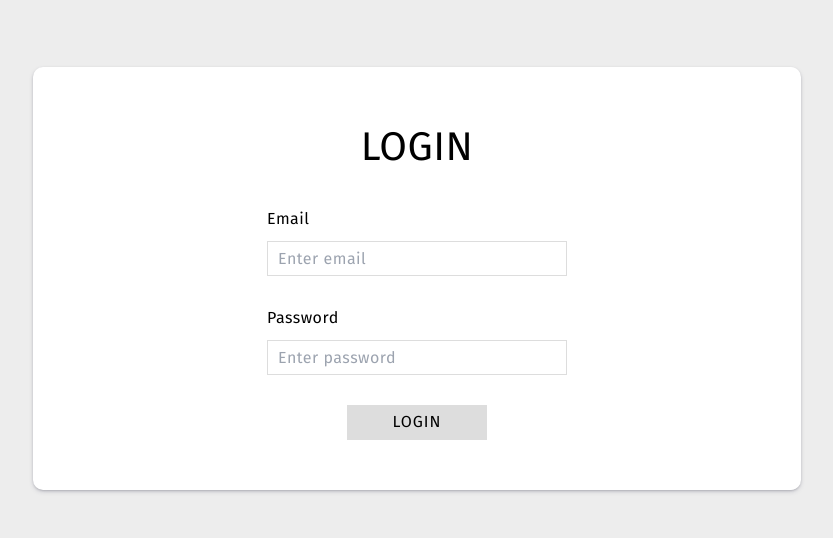
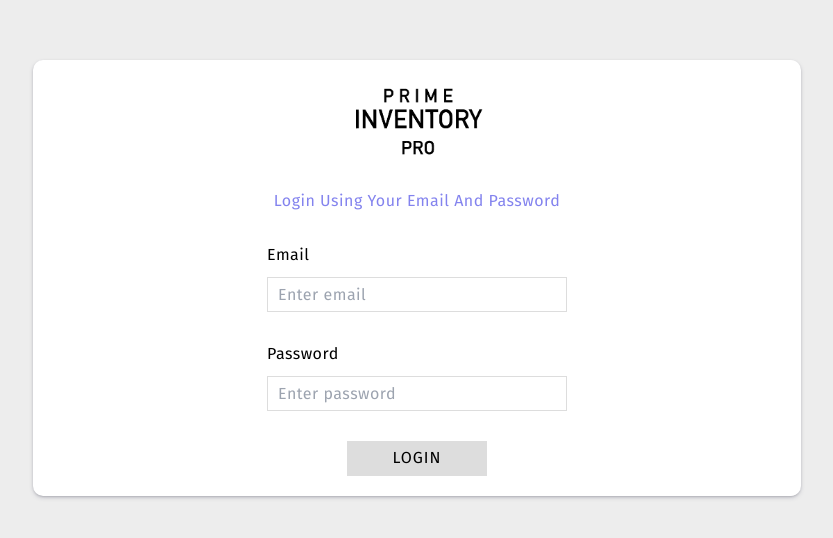
Before and after one commit to navrajkaler996/PrimeInventoryPro, a React (Vite) app in the folder client/: page /login in a window 1280 px wide. Shown: the part 122-660 px from the top of the page, without its empty margins (223-1056 px from the left). Built offline with nearby package versions, Linux system fonts and the light colour scheme; no server answers.

Commit message:
changes in login

```diff
--- a/client/src/components/Header.tsx
+++ b/client/src/components/Header.tsx
@@ -3,13 +3,24 @@ import BellIcon from "../assets/bell.png";
 import Logo from "../assets/logo.png";
 import SearchBar from "../pages/Inventory/components/SearchBar";
 import Dropdown from "./Dropdown";
-import { useSelector } from "react-redux";
+import { useDispatch, useSelector } from "react-redux";
+import { loggedInUser } from "../features/userSlice";
+import { useNavigate } from "react-router-dom";
 
 const Header: React.FC = () => {
+  const dispatch = useDispatch();
+  const navigate = useNavigate();
   const [showDropdown, setShowDropdown] = useState(false);
   const { employee_name, employee_email, employee_designation } = useSelector(
     (state: any) => state.loggedInUser
   );
+
+  const logoutClickHandler = () => {
+    dispatch(loggedInUser({}));
+    localStorage.removeItem("accessToken");
+    localStorage.removeItem("loggedInUser");
+    navigate("/login");
+  };
   return (
     <div
       id="header"
@@ -59,7 +70,7 @@ const Header: React.FC = () => {
                 <hr className="m-[1rem]" />
                 <li
                   className="mx-[2rem] pl-[.5rem] hover:cursor-pointer hover:bg-primary-1"
-                  onClick={() => alert("yes")}>
+                  onClick={logoutClickHandler}>
                   Log out
                 </li>
               </ul>
--- a/client/src/pages/Login/index.tsx
+++ b/client/src/pages/Login/index.tsx
@@ -7,6 +7,7 @@ import { useLocation, useNavigate } from "react-router-dom";
 import FlashMessage from "../../components/FlashMessage";
 import { useDispatch } from "react-redux";
 import { loggedInUser } from "../../features/userSlice";
+import Logo from "../../assets/logo.png";
 
 const Login: React.FC = () => {
   const navigate = useNavigate();
@@ -67,12 +68,15 @@ const Login: React.FC = () => {
     <div
       id="login"
       className="w-[100%] h-[100vh] flex justify-center items-center">
-      <div className="w-[60%] bg-white py-[5rem] shadow-custom rounded-custom">
+      <div className="w-[60%] bg-white py-[2rem] shadow-custom rounded-custom">
         <form className="w-[100%] h-[100%] flex flex-col justify-center items-center">
-          <h1 className="uppercase text-[4rem]">Login</h1>
           {state?.message && (
             <FlashMessage message={state.message} type="failed" />
           )}
+          <img src={Logo} width="150px" className="mx-auto" />
+          <p className="mt-[3rem] text-primary">
+            Login using your email and password
+          </p>
           <div id="login__email" className="mt-[3rem]">
             <Input
               label="email"
@@ -94,7 +98,7 @@ const Login: React.FC = () => {
               showLabel={true}
               styles={{}}
             />
-
+          </div>
           <div id="login__submit" className="mt-[3rem] text-center">
             <Button
               value="login"
@@ -114,7 +118,6 @@ const Login: React.FC = () => {
               }}
             />
           </div>
-          </div>
         </form>
       </div>
     </div>
```
Lines whose indentation alone changed are shown as unchanged.
